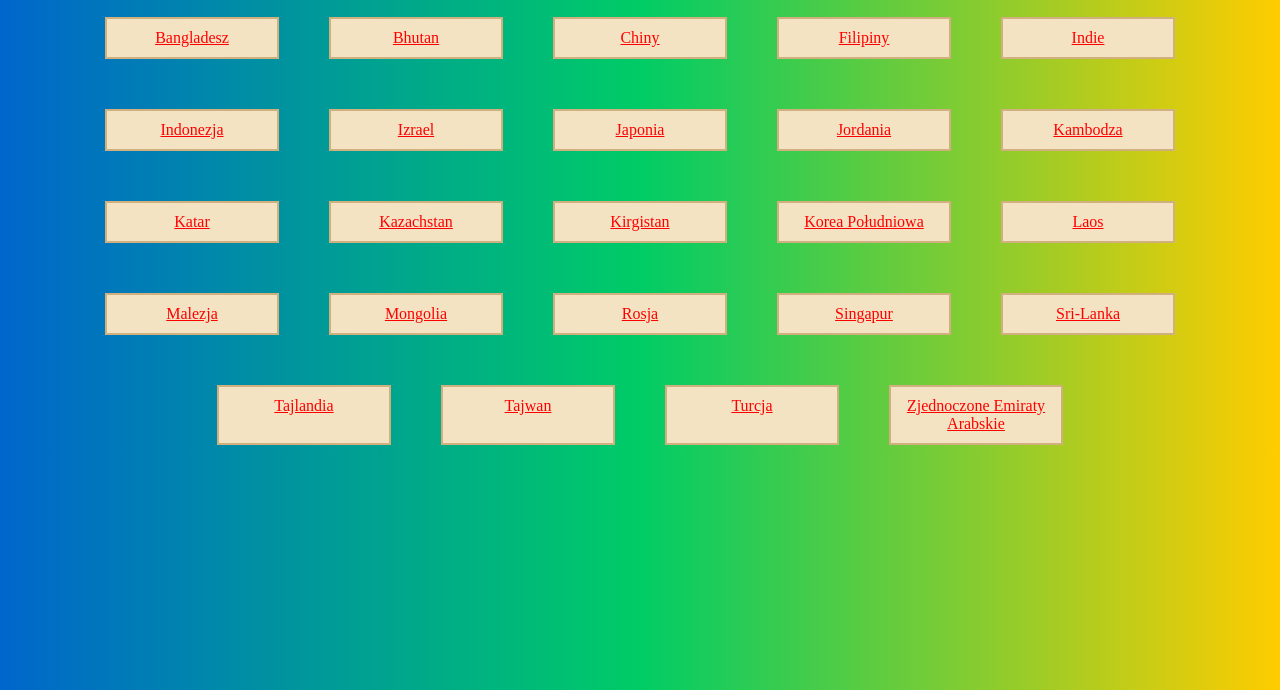
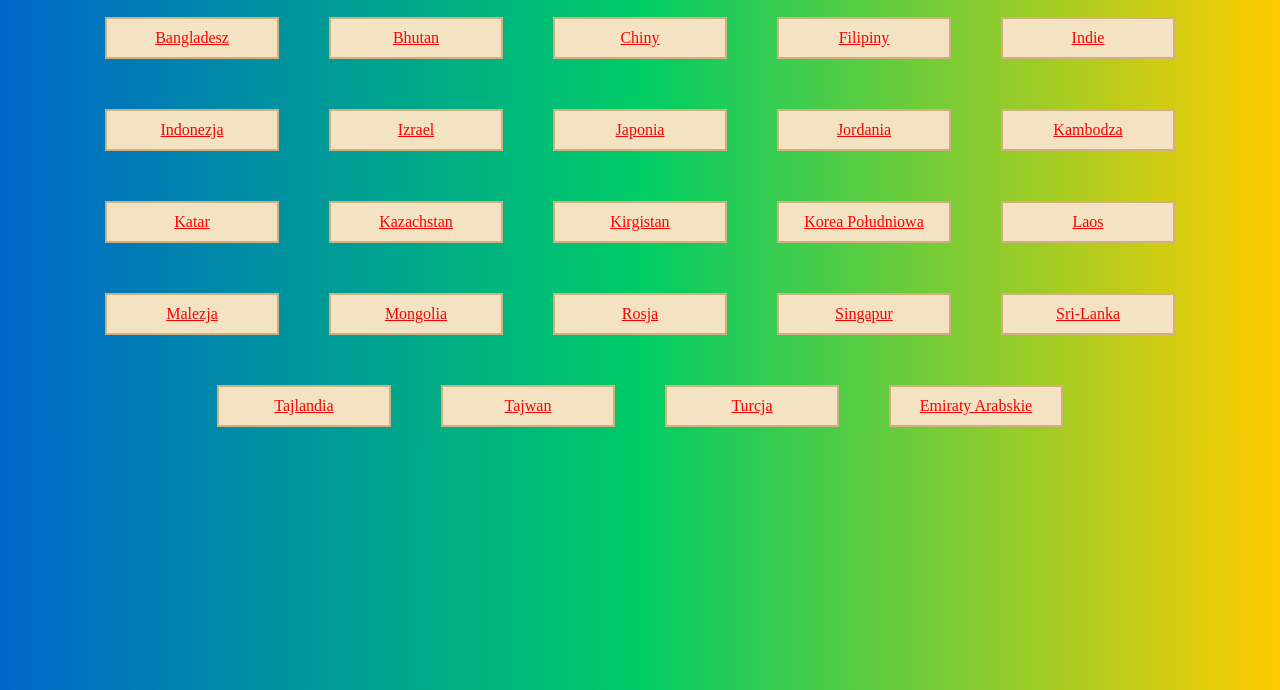
Before and after one commit to IgorFrenci/StronaGeo, a plain HTML site: page Strona geoguesrr/Azja/GlownaAZ.html in a window 1280 px wide. Shown: the part 110-800 px from the top of the page. Drawn offline with Linux system fonts and the light colour scheme.

Commit message:
Add files via upload

```diff
--- a/Strona geoguesrr/Azja/GlownaAZ.html
+++ b/Strona geoguesrr/Azja/GlownaAZ.html
@@ -42,7 +42,7 @@
         <div class="przycisk"><a href="/Azja/Tajlandia.html">Tajlandia</a></div>
         <div class="przycisk"><a href="/Azja/Tajwan.html">Tajwan</a></div>
         <div class="przycisk"><a href="/Azja/Turcja.html">Turcja</a></div>
-        <div class="przycisk"><a href="/Azja/Zjednoczone Emiraty Arabskie.html">Zjednoczone Emiraty Arabskie</a></div>
+        <div class="przycisk"><a href="/Azja/Zjednoczone Emiraty Arabskie.html">Emiraty Arabskie </a></div>
      </div>
 
 </body>
```
